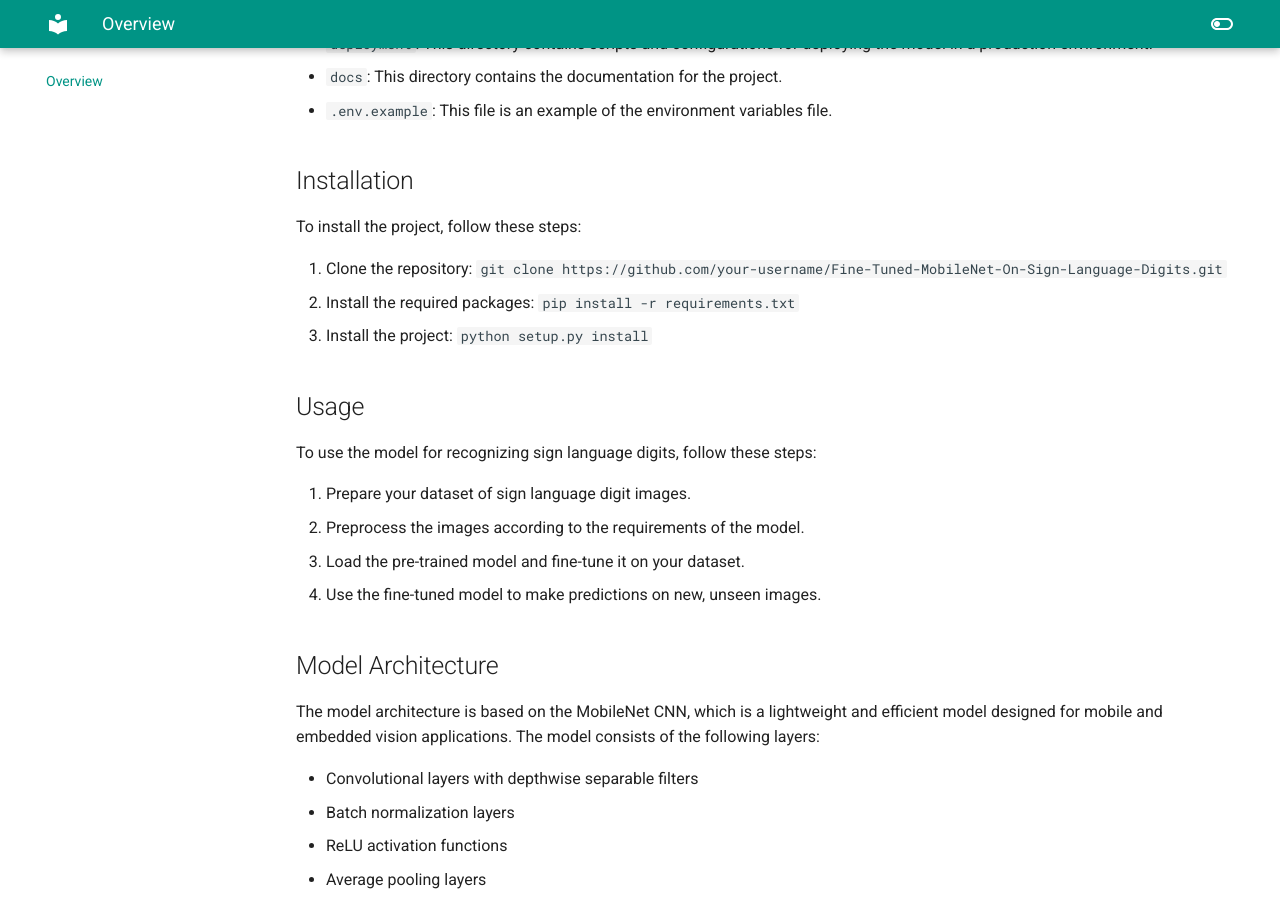
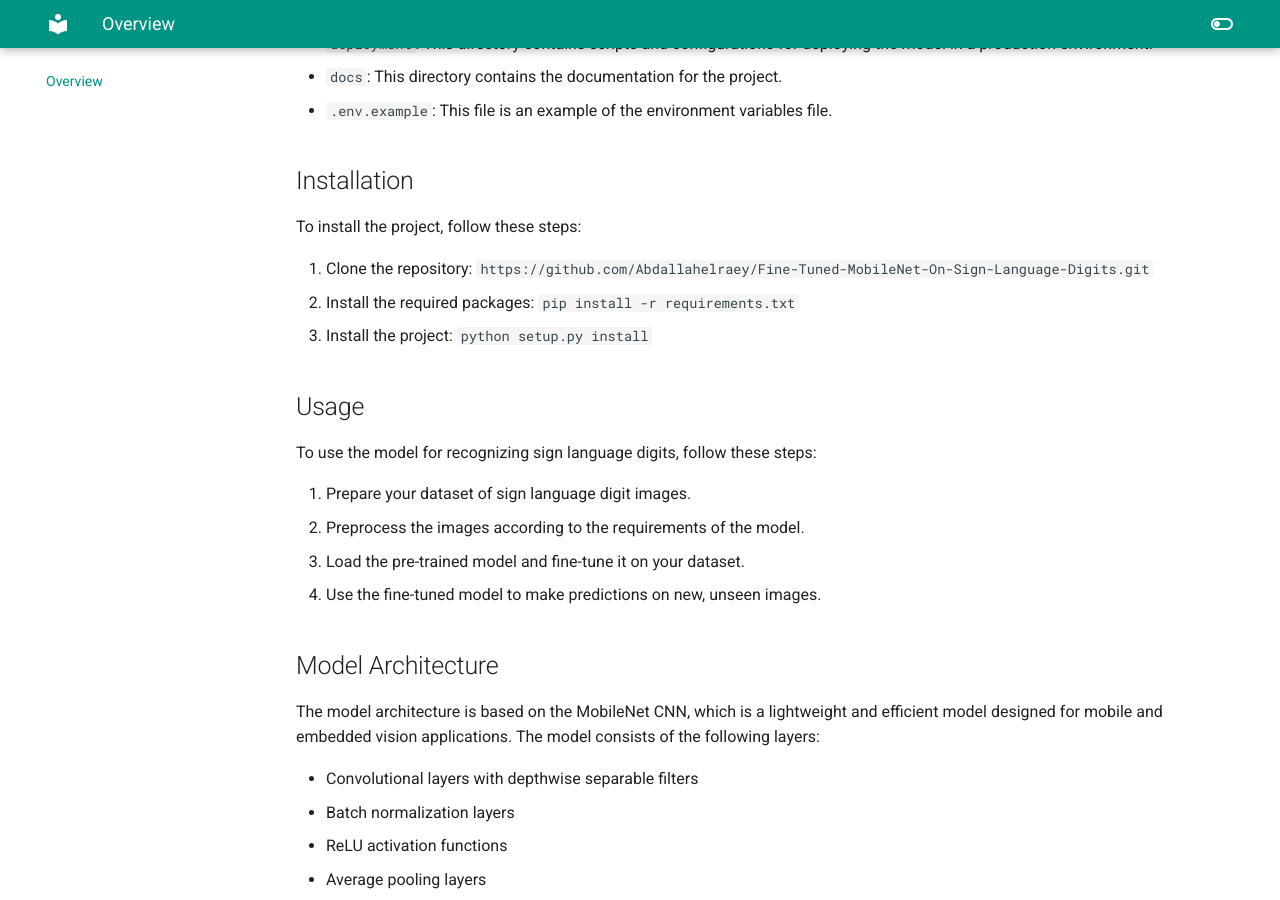
Before and after one commit to Abdallahelraey/Fine-Tuned-MobileNet-On-Sign-Language-Digits, an MkDocs documentation site: the page built from docs/index.md, in a window 1280 px wide and 900 px high, scrolled down 1601 px. Built offline with MkDocs 1.6.1 and Material for MkDocs 9.7.7, drawn with Linux system fonts in a browser that asks for light colours.

Commit message:
Project Upload

```diff
--- a/docs/index.md
+++ b/docs/index.md
@@ -38,7 +38,7 @@ The project is structured as follows:
 
 To install the project, follow these steps:
 
-1. Clone the repository: `git clone https://github.com/your-username/Fine-Tuned-MobileNet-On-Sign-Language-Digits.git`
+1. Clone the repository: `https://github.com/Abdallahelraey/Fine-Tuned-MobileNet-On-Sign-Language-Digits.git`
 2. Install the required packages: `pip install -r requirements.txt`
 3. Install the project: `python setup.py install`
 
```
